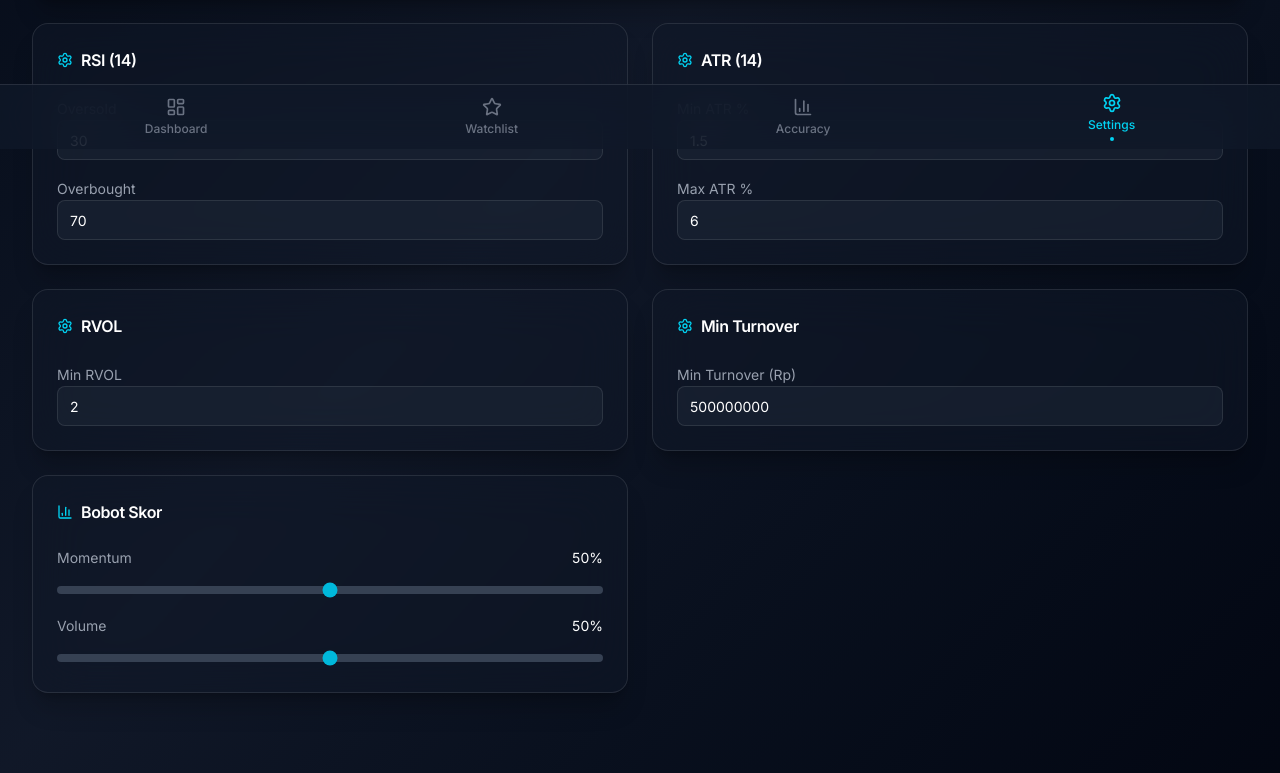
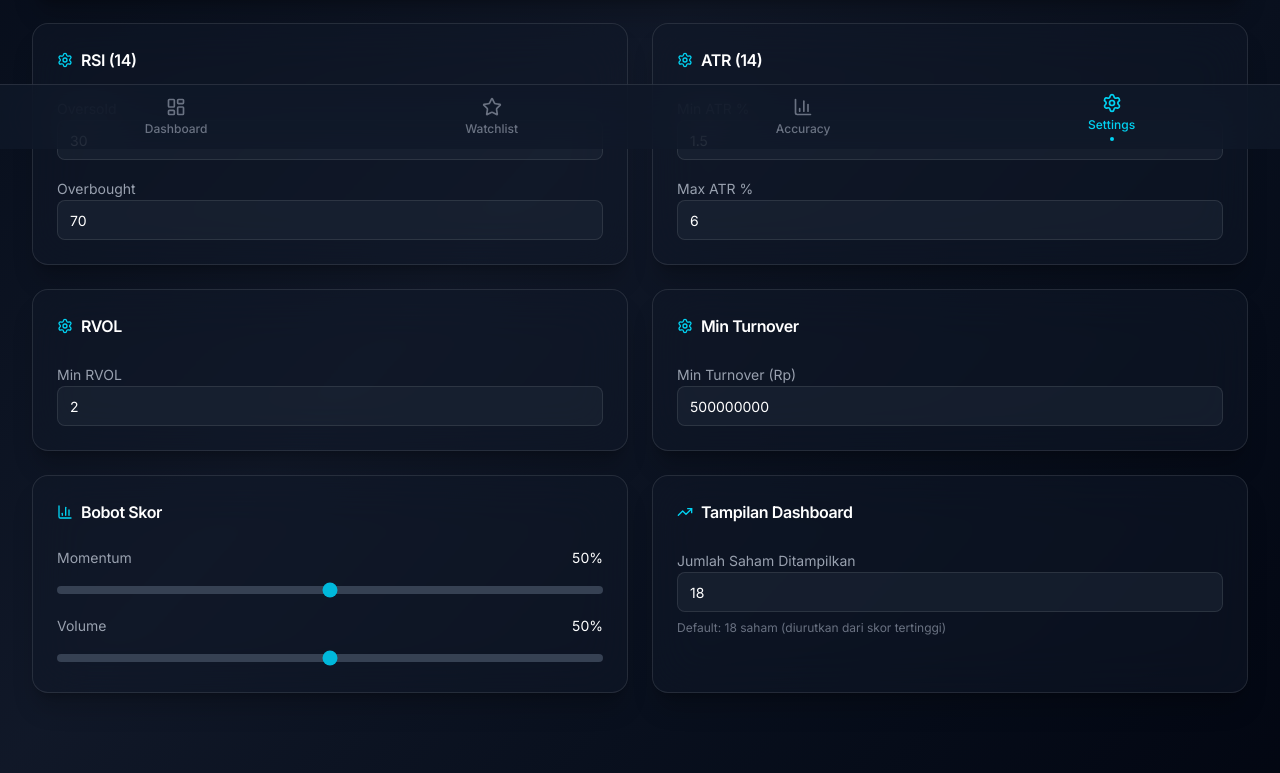
Before and after one commit to LordFreedomZr/stock-screener, a Next.js app: page /settings in a window 1280 px wide. Shown: the part 651-1424 px from the top of the page. Built offline with nearby package versions, Linux system fonts and the light colour scheme; no server answers.

Commit message:
feat: dashboard sorts by score, max_display setting (default 18)

```diff
--- a/src/app/api/settings/route.ts
+++ b/src/app/api/settings/route.ts
@@ -43,6 +43,7 @@ export async function POST(request: NextRequest) {
         rvol_threshold: body.rvol_threshold,
         weight_momentum: body.weight_momentum,
         weight_volume: body.weight_volume,
+        max_display: body.max_display ?? 18,
       })
       .select()
       .single();
--- a/src/app/page.tsx
+++ b/src/app/page.tsx
@@ -30,6 +30,7 @@ export default function DashboardPage() {
   const [error, setError] = useState<string | null>(null);
   const [spikeTab, setSpikeTab] = useState<SpikeTab>('yesterday');
   const [spikeExpanded, setSpikeExpanded] = useState(false);
+  const [maxDisplay, setMaxDisplay] = useState(18);
 
   const fetchScreeningResults = useCallback(async () => {
     setFetching(true);
@@ -57,7 +58,19 @@ export default function DashboardPage() {
     fetchScreeningResults();
   }, [fetchScreeningResults]);
 
-  const filteredResults = useMemo(() => results.filter((result) => {
+  useEffect(() => {
+    fetch('/api/settings')
+      .then((res) => res.json())
+      .then((json) => {
+        if (json.success && json.data?.max_display) {
+          setMaxDisplay(json.data.max_display);
+        }
+      })
+      .catch(() => {});
+  }, []);
+
+  const filteredResults = useMemo(() => {
+    const filtered = results.filter((result) => {
       if (filters.searchQuery) {
         const query = filters.searchQuery.toLowerCase();
         const matchesTicker = result.ticker.toLowerCase().includes(query);
@@ -72,7 +85,14 @@ export default function DashboardPage() {
       if (filters.maxProfitPercent !== null && result.max_profit_percent < filters.maxProfitPercent) return false;
       if (filters.maxProfitNominal !== null && result.max_profit_nominal < filters.maxProfitNominal) return false;
       return true;
-  }), [results, filters]);
+    });
+
+    // Sort by score (highest first)
+    filtered.sort((a, b) => b.score - a.score);
+
+    // Apply max display limit
+    return filtered.slice(0, maxDisplay);
+  }, [results, filters, maxDisplay]);
 
   const volumeRanking = useMemo(() => {
     const withSpikes = results
--- a/src/app/settings/page.tsx
+++ b/src/app/settings/page.tsx
@@ -18,6 +18,7 @@ const defaultConfig: ThresholdConfig = {
   rvol_threshold: 2.0,
   weight_momentum: 50,
   weight_volume: 50,
+  max_display: 18,
   created_at: new Date().toISOString(),
 };
 
@@ -117,6 +118,7 @@ export default function SettingsPage() {
           rvol_threshold: data.rvol_threshold ?? defaultConfig.rvol_threshold,
           weight_momentum: data.weight_momentum ?? defaultConfig.weight_momentum,
           weight_volume: data.weight_volume ?? defaultConfig.weight_volume,
+          max_display: data.max_display ?? defaultConfig.max_display,
           created_at: data.created_at || new Date().toISOString(),
         });
       }
@@ -148,6 +150,7 @@ export default function SettingsPage() {
           rvol_threshold: config.rvol_threshold,
           weight_momentum: config.weight_momentum,
           weight_volume: config.weight_volume,
+          max_display: config.max_display,
         }),
       });
       const json = await res.json();
@@ -381,6 +384,29 @@ export default function SettingsPage() {
             </div>
           </CardContent>
         </Card>
+
+        {/* Display Settings */}
+        <Card className="border-gray-800/50 bg-gray-900/50">
+          <CardHeader>
+            <CardTitle className="text-base flex items-center gap-2">
+              <TrendingUp className="w-4 h-4 text-cyan-400" />
+              Tampilan Dashboard
+            </CardTitle>
+          </CardHeader>
+          <CardContent className="space-y-4">
+            <div className="space-y-2">
+              <label className="text-sm text-gray-400">Jumlah Saham Ditampilkan</label>
+              <Input
+                type="number"
+                min="1"
+                max="150"
+                value={config.max_display}
+                onChange={(e) => updateConfig('max_display', parseInt(e.target.value) || 18)}
+              />
+              <p className="text-xs text-gray-500">Default: 18 saham (diurutkan dari skor tertinggi)</p>
+            </div>
+          </CardContent>
+        </Card>
       </div>
     </div>
   );
--- a/src/types/index.ts
+++ b/src/types/index.ts
@@ -91,6 +91,7 @@ export interface ThresholdConfig {
   rvol_threshold: number;
   weight_momentum: number;
   weight_volume: number;
+  max_display: number;
   created_at: string;
 }
 
```
Lines whose indentation alone changed are shown as unchanged.
